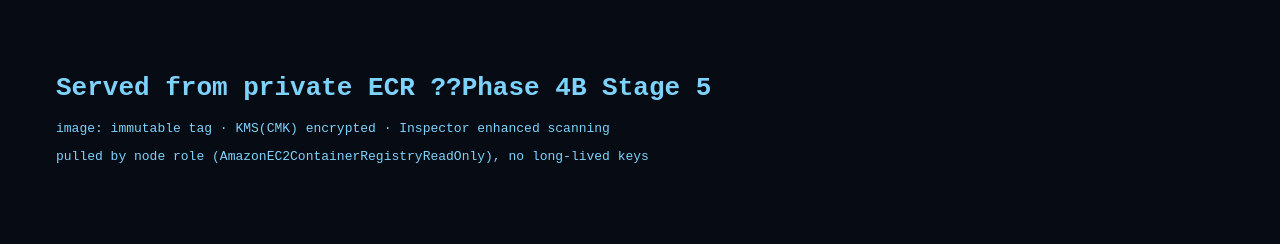
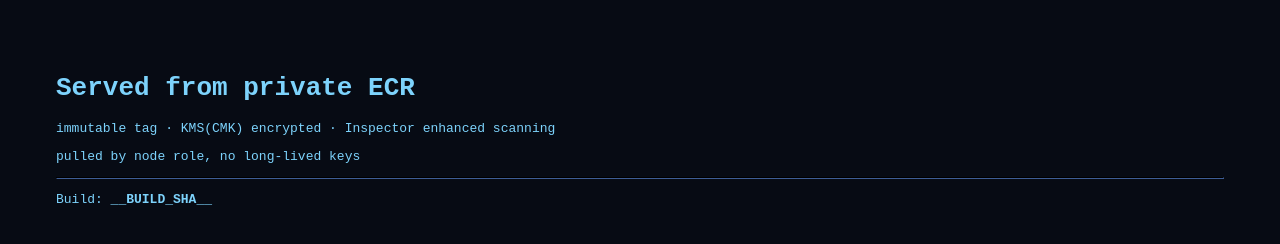
Before and after one commit to Joshua-IR0K/cloud-security-architecture, a plain HTML site: page images/s5-good/index.html in a window 1280 px wide. Drawn offline with Linux system fonts and the light colour scheme.

Commit message:
feat(4b-s5,s6a): ECR lifecycle simplification, image-owned content, CI build pipeline

```diff
--- a/images/s5-good/index.html
+++ b/images/s5-good/index.html
@@ -1,9 +1,13 @@
 <!DOCTYPE html>
 <html>
-<head><title>EKS ??Stage 5</title></head>
+<head><title>EKS — Phase 4B</title></head>
 <body style="font-family: monospace; background:#070b14; color:#7dd3fc; padding:3rem;">
-  <h1>Served from private ECR ??Phase 4B Stage 5</h1>
-  <p>image: immutable tag &middot; KMS(CMK) encrypted &middot; Inspector enhanced scanning</p>
-  <p>pulled by node role (AmazonEC2ContainerRegistryReadOnly), no long-lived keys</p>
+  <h1>Served from private ECR</h1>
+  <p>immutable tag &middot; KMS(CMK) encrypted &middot; Inspector enhanced scanning</p>
+  <p>pulled by node role, no long-lived keys</p>
+  <hr style="border-color:#1b2942">
+  <!-- build identity: Git commit → Docker build → ECR → Deployment → Pod → HTTPS
+       이 값이 화면에 보임으로써 E2E 증거 사슬이 눈으로 연결된다 (P1-6) -->
+  <p>Build: <strong>__BUILD_SHA__</strong></p>
 </body>
 </html>
```
Also changed, not shown: 11 other files.
